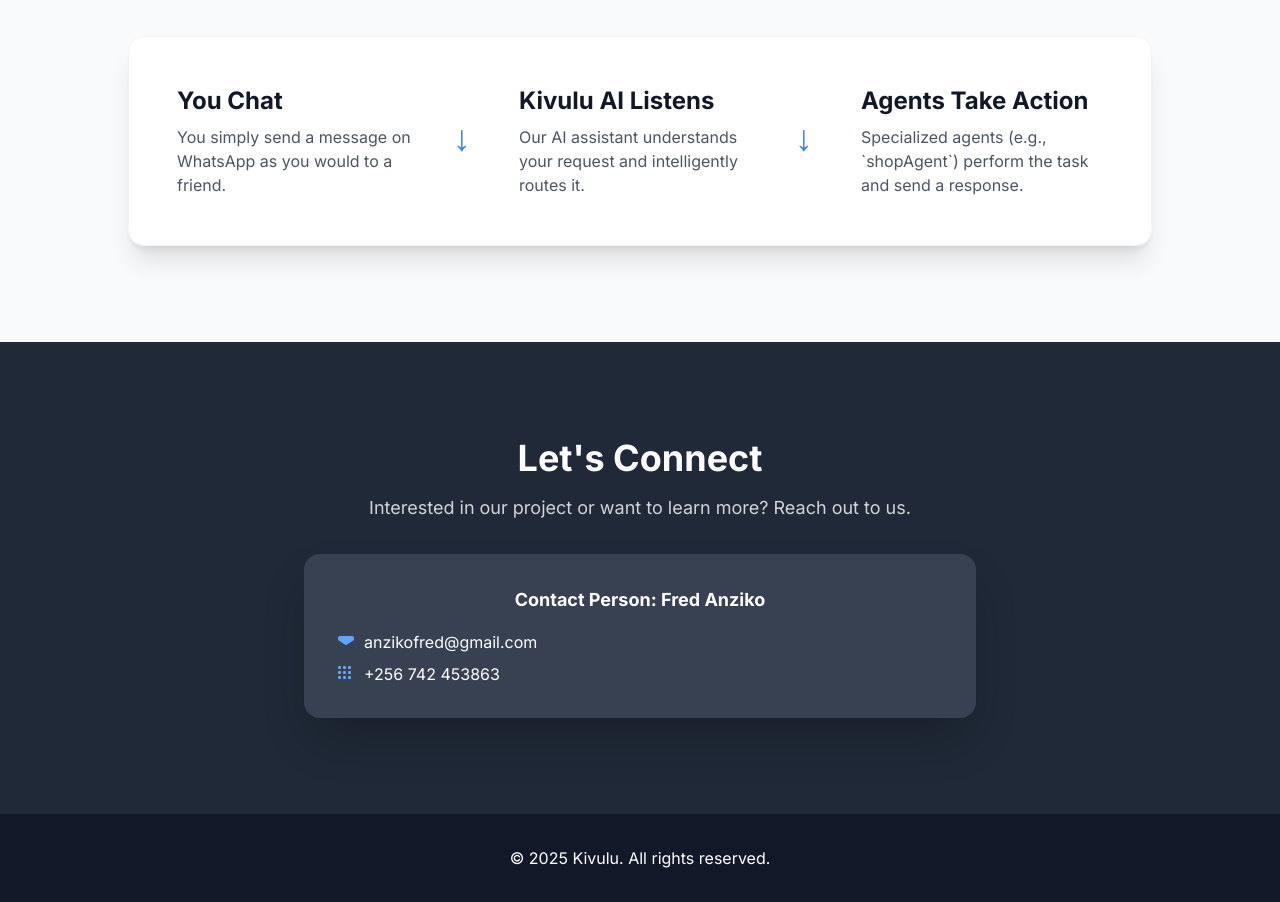
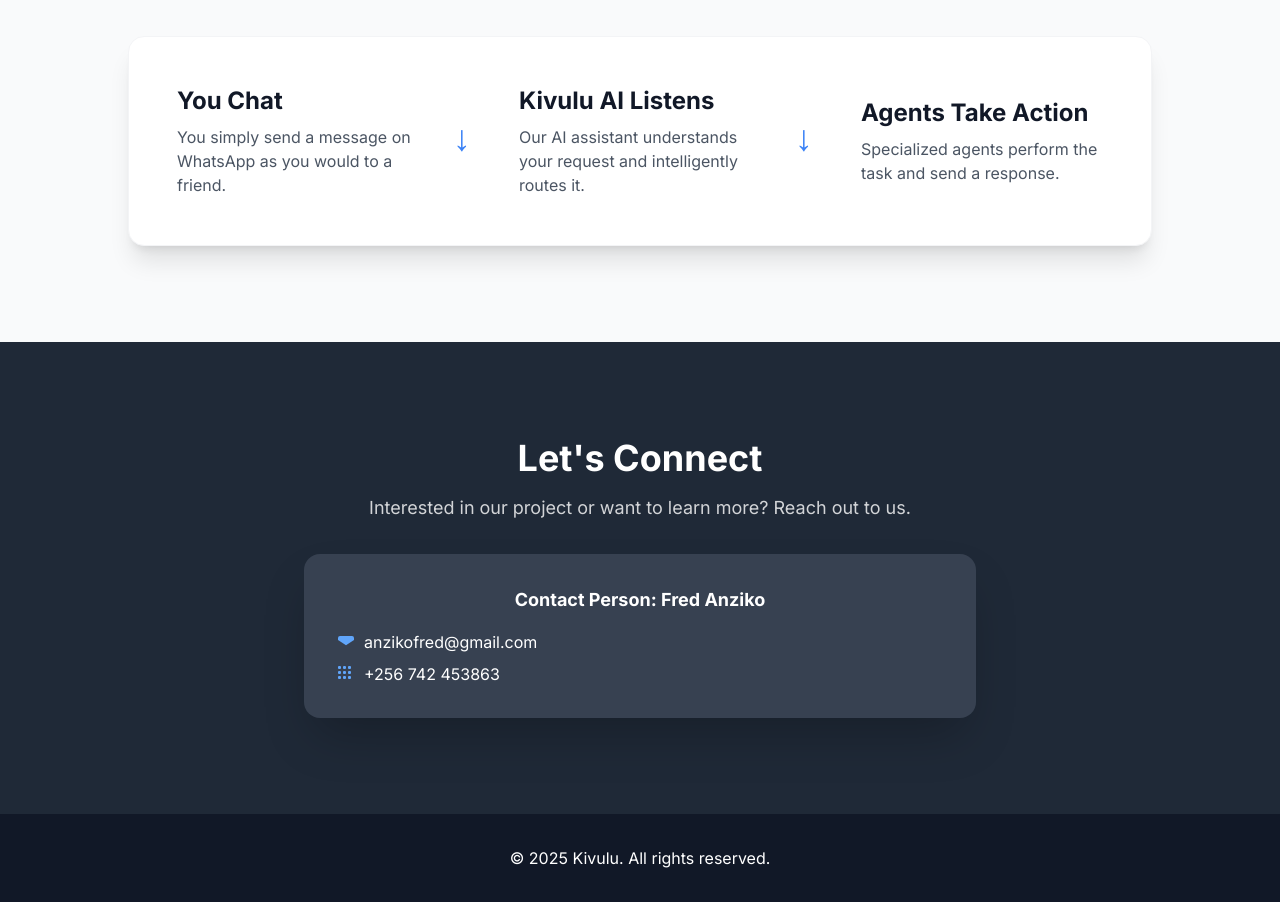
Before and after one commit to Fred-Anziko/Kivulu-Web, a plain HTML site: page index.html in a window 1280 px wide. Shown: the part 1780-2682 px from the top of the page. Drawn offline with nearby package versions, Linux system fonts and the light colour scheme.

Commit message:
index.html

```diff
--- a/index.html
+++ b/index.html
@@ -94,7 +94,7 @@
                     <!-- Step 3: Agents -->
                     <div class="flex-1">
                         <h3 class="text-2xl font-bold mb-2">Agents Take Action</h3>
-                        <p class="text-gray-600">Specialized agents (e.g., `shopAgent`) perform the task and send a response.</p>
+                        <p class="text-gray-600">Specialized agents perform the task and send a response.</p>
                     </div>
                 </div>
             </div>
```
